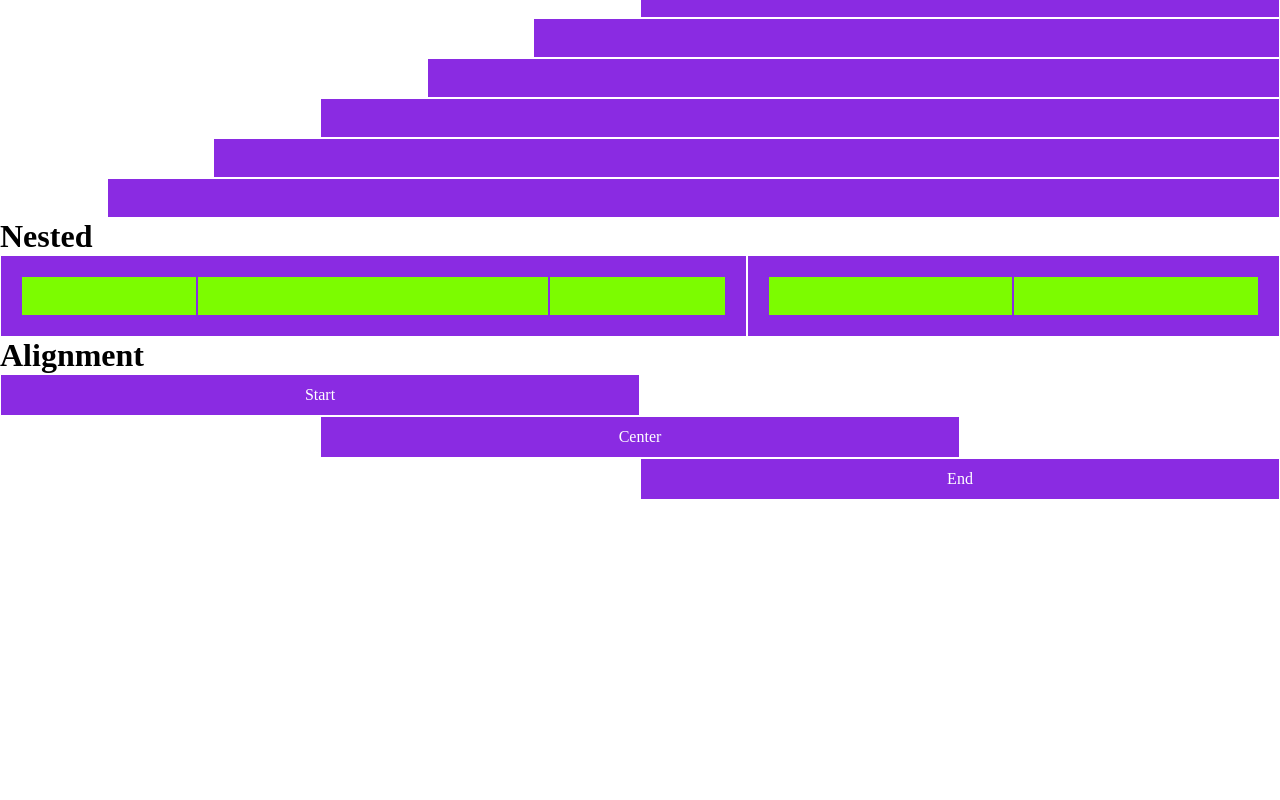
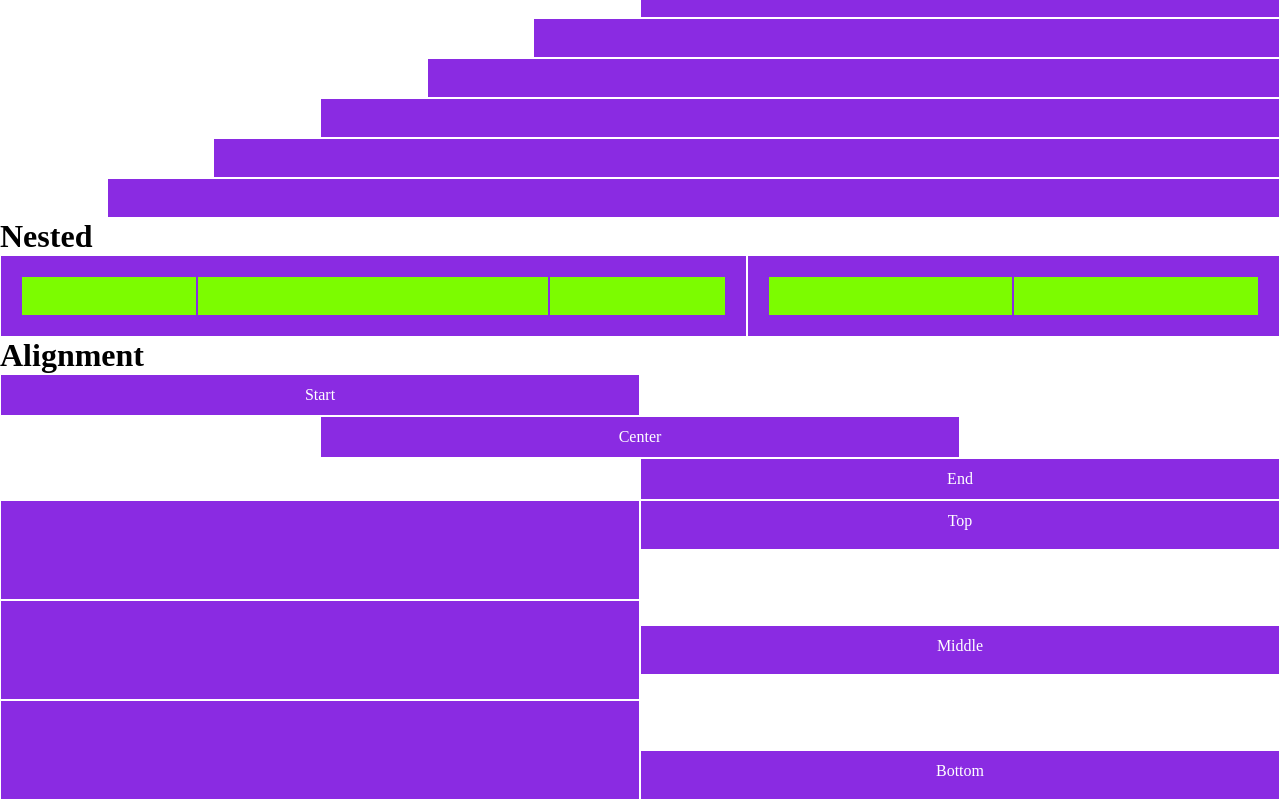
Before and after one commit to Gtp87/html-css-12bool, a plain HTML site: page index.html in a window 1280 px wide. Shown: the part 902-1702 px from the top of the page. Before the commit the page ends 1402 px from the top, so only its background shows below. Drawn offline with Linux system fonts and the light colour scheme.

Commit message:
end  sezione alignment

```diff
--- a/css/style.css
+++ b/css/style.css
@@ -31,3 +31,21 @@ html {
 .margin {
     margin-top: 2em;
 }
+
+.height-100 {
+    height: 100px;
+}
+
+.top,
+.middle,
+.bottom {
+    height: 50px;
+}
+
+.middle {
+    align-self: center;
+}
+
+.bottom {
+    align-self: flex-end;
+}
--- a/index.html
+++ b/index.html
@@ -147,6 +147,18 @@
         <div class="row justify-cont-end">
             <div class="col-6">End</div>
         </div>
+        <div class="row height-100">
+            <div class="col-6"></div>
+            <div class="col-6 top">Top</div>
+        </div>
+        <div class="row height-100">
+            <div class="col-6"></div>
+            <div class="col-6 middle">Middle</div>
+        </div>
+        <div class="row height-100">
+            <div class="col-6"></div>
+            <div class="col-6 bottom">Bottom</div>
+        </div>
     </div>
 </body>
 </html>
```
